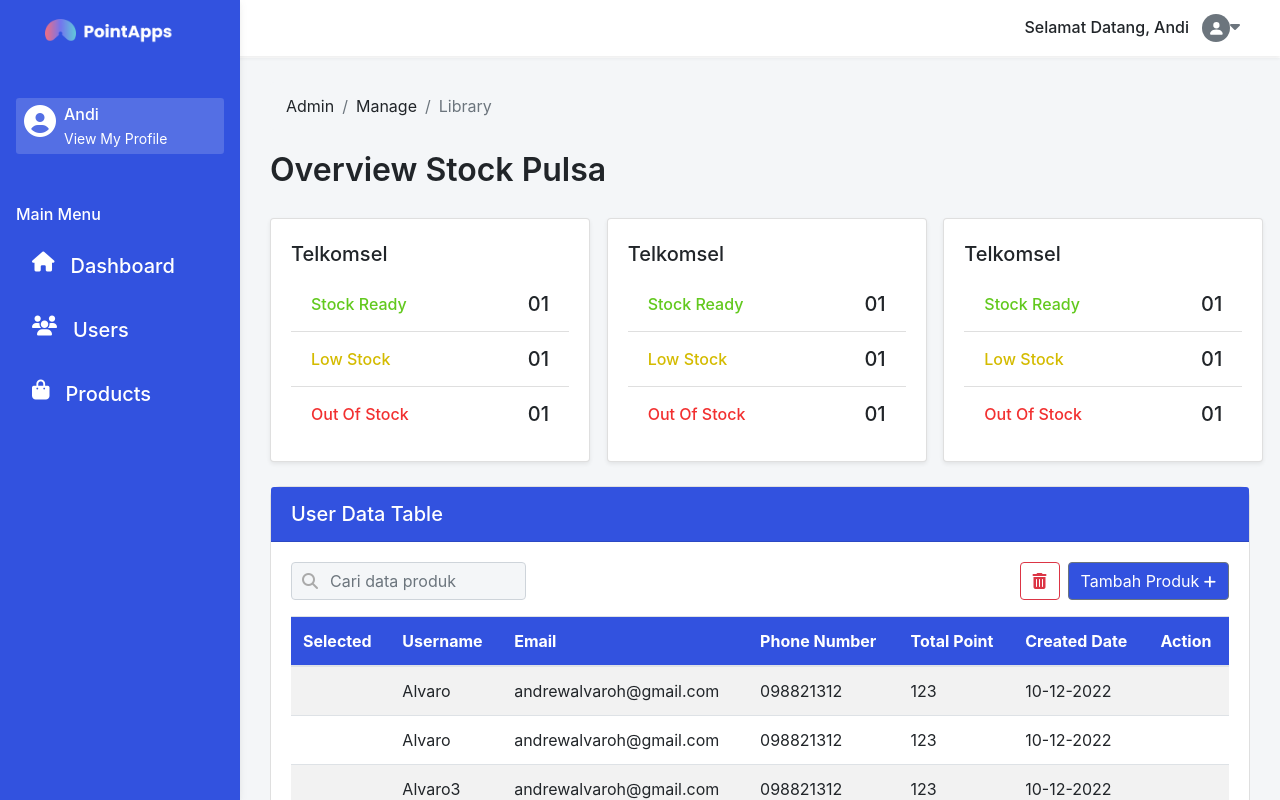
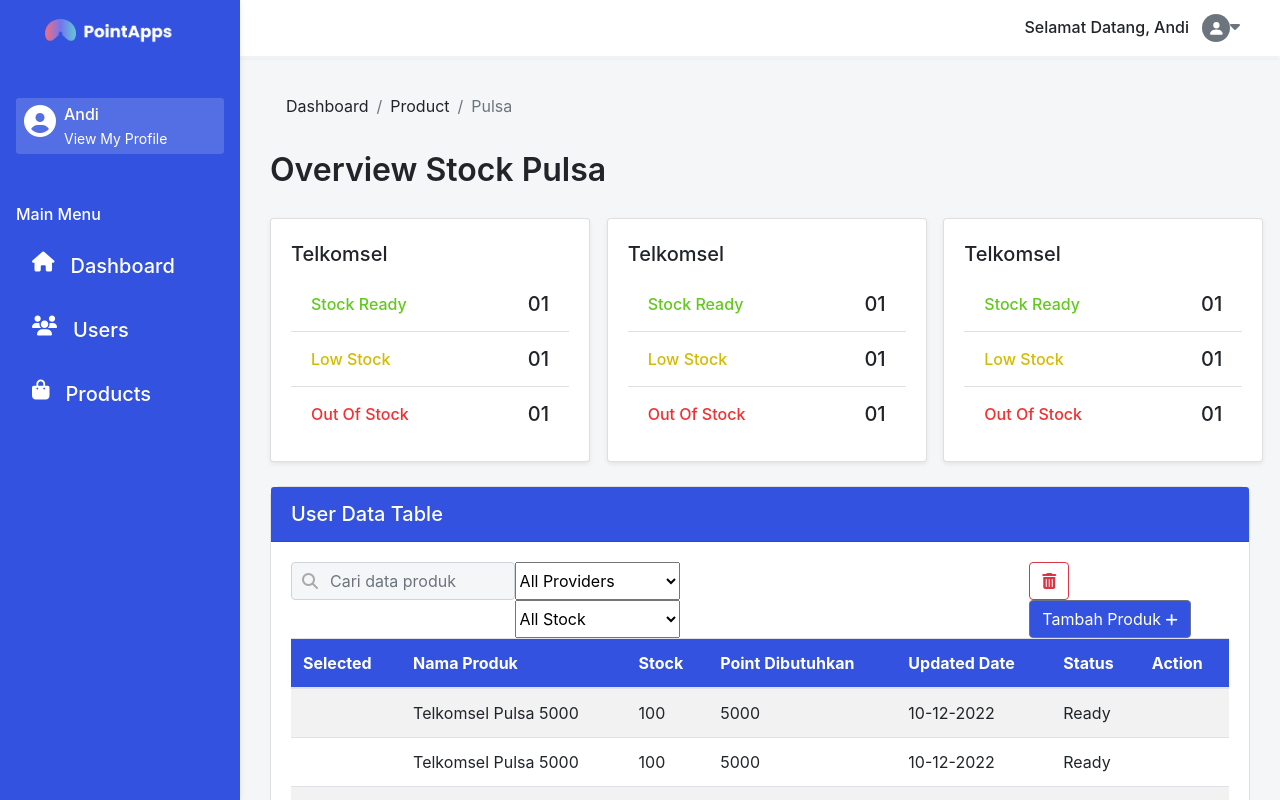
Before and after one commit to kelompok38CapstoneProject/Vue-loyalty-point, a Nuxt app: page /products in a window 1280 px wide. Shown: the top 800 px of the page. Built offline with nearby package versions, Linux system fonts and the light colour scheme.

Commit message:
styling header modal, dropdown table

```diff
--- a/components/DataTableProduct.vue
+++ b/components/DataTableProduct.vue
@@ -20,6 +20,29 @@
               />
             </div>
           </div>
+          <div style="margin-right: 200px">
+            <select
+              class="form-select"
+              aria-label="Default select example"
+              style="width: 165px; height: 38px"
+            >
+              <option selected>All Providers</option>
+              <option value="1">Telkomsel</option>
+              <option value="2">IM3</option>
+              <option value="3">XL</option>
+            </select>
+
+            <select
+              class="form-select"
+              aria-label="Default select example"
+              style="width: 165px; height: 38px"
+            >
+              <option selected>All Stock</option>
+              <option value="1">Ready</option>
+              <option value="2">Low Stock</option>
+              <option value="3">Out of Stock</option>
+            </select>
+          </div>
 
           <div>
             <span class="mr-2">
@@ -37,9 +60,7 @@
             ></b-button>
 
             <b-modal id="bv-modal-example" hide-footer>
-              <template #modal-title style="background-color: #3252df">
-                Tambah Products
-              </template>
+              <template #modal-title> Tambah Products </template>
               <div class="d-block text-center">
                 <b-form-input
                   id="inline-form-input-name"
@@ -150,7 +171,7 @@
 
         <section class="d-flex justify-content-between align-items-center mt-5">
           <div>
-            <h6>Page {{ currentPage }}</h6>
+            <h6>Show per page {{ currentPage }}</h6>
           </div>
 
           <b-pagination
@@ -174,84 +195,84 @@
       modes: ['multi', 'single', 'range'],
       fields: [
         'selected',
-        'Username',
-        'Email',
-        'PhoneNumber',
-        'TotalPoint',
-        'CreatedDate',
+        'NamaProduk',
+        'Stock',
+        'PointDibutuhkan',
+        'UpdatedDate',
+        'Status',
         'Action',
       ],
       items: [
         {
           No: 1,
-          Username: 'Alvaro',
-          Email: 'andrewalvaroh@gmail.com',
-          PhoneNumber: '098821312',
-          TotalPoint: '123',
-          CreatedDate: '10-12-2022',
+          NamaProduk: 'Telkomsel Pulsa 5000',
+          Stock: '100',
+          PointDibutuhkan: '5000',
+          UpdatedDate: '10-12-2022',
+          Status: 'Ready',
           provider: 'xl',
         },
         {
           No: 2,
-          Username: 'Alvaro',
-          Email: 'andrewalvaroh@gmail.com',
-          PhoneNumber: '098821312',
-          TotalPoint: '123',
-          CreatedDate: '10-12-2022',
+          NamaProduk: 'Telkomsel Pulsa 5000',
+          Stock: '100',
+          PointDibutuhkan: '5000',
+          UpdatedDate: '10-12-2022',
+          Status: 'Ready',
           provider: 'xx',
         },
         {
           No: 3,
-          Username: 'Alvaro3',
-          Email: 'andrewalvaroh@gmail.com',
-          PhoneNumber: '098821312',
-          TotalPoint: '123',
-          CreatedDate: '10-12-2022',
+          NamaProduk: 'Telkomsel Pulsa 5000',
+          Stock: '100',
+          PointDibutuhkan: '5000',
+          UpdatedDate: '10-12-2022',
+          Status: 'Ready',
           provider: 'xl',
         },
         {
           No: 4,
-          Username: 'Alvaro4',
-          Email: 'andrewalvaroh@gmail.com',
-          PhoneNumber: '098821312',
-          TotalPoint: '123',
-          CreatedDate: '10-12-2022',
+          NamaProduk: 'Telkomsel Pulsa 5000',
+          Stock: '100',
+          PointDibutuhkan: '5000',
+          UpdatedDate: '10-12-2022',
+          Status: 'Ready',
           provider: 'xl',
         },
         {
           No: 5,
-          Username: 'Alvaro5',
-          Email: 'andrewalvaroh@gmail.com',
-          PhoneNumber: '098821312',
-          TotalPoint: '123',
-          CreatedDate: '10-12-2022',
+          NamaProduk: 'Telkomsel Pulsa 5000',
+          Stock: '100',
+          PointDibutuhkan: '5000',
+          UpdatedDate: '10-12-2022',
+          Status: 'Ready',
           provider: 'xl',
         },
         {
           No: 6,
-          Username: 'Alvaro6',
-          Email: 'andrewalvaroh@gmail.com',
-          PhoneNumber: '098821312',
-          TotalPoint: '123',
-          CreatedDate: '10-12-2022',
+          NamaProduk: 'Telkomsel Pulsa 5000',
+          Stock: '100',
+          PointDibutuhkan: '5000',
+          UpdatedDate: '10-12-2022',
+          Status: 'Ready',
           provider: 'xl',
         },
         {
           No: 7,
-          Username: 'Alvaro7',
-          Email: 'andrewalvaroh@gmail.com',
-          PhoneNumber: '098821312',
-          TotalPoint: '123',
-          CreatedDate: '10-12-2022',
+          NamaProduk: 'Telkomsel Pulsa 5000',
+          Stock: '100',
+          PointDibutuhkan: '5000',
+          UpdatedDate: '10-12-2022',
+          Status: 'Ready',
           provider: 'xl',
         },
         {
           No: 8,
-          Username: 'Alvaro8',
-          Email: 'andrewalvaroh@gmail.com',
-          PhoneNumber: '098821312',
-          TotalPoint: '123',
-          CreatedDate: '10-12-2022',
+          NamaProduk: 'Telkomsel Pulsa 5000',
+          Stock: '100',
+          PointDibutuhkan: '5000',
+          UpdatedDate: '10-12-2022',
+          Status: 'Ready',
           provider: 'xx',
         },
       ],
@@ -277,3 +298,12 @@
   },
 }
 </script>
+<style>
+.modal-header {
+  color: white;
+  background-color: #3252df;
+}
+.close {
+  color: white;
+}
+</style>
--- a/components/DataTableUsers.vue
+++ b/components/DataTableUsers.vue
@@ -15,7 +15,7 @@
               <input
                 type="text"
                 class="form-control"
-                placeholder="Cari data produk"
+                placeholder="Cari data customer"
                 style="background-color: #f4f6f8"
               />
             </div>
@@ -32,7 +32,7 @@
               id="show-btn"
               @click="$bvModal.show('bv-modal-example')"
               style="background-color: #3252df !important; color: white"
-              >Tambah Produk
+              >Tambah User
               <span class="text-sm"><i class="fas fa-plus"></i></span
             ></b-button>
 
@@ -44,48 +44,32 @@
                 <b-form-input
                   id="inline-form-input-name"
                   class="mb-2 mr-sm-2 mb-sm-0"
-                  placeholder="Nama Products"
-                ></b-form-input>
-                <br />
-                <b-form-select
-                  v-model="selected"
-                  :options="options1"
-                  class="mb-3"
-                  placeholder="Provider"
-                >
-                  <!-- This slot appears above the options from 'options' prop -->
-                  <template #first>
-                    <b-form-select-option :value="null" disabled
-                      >Provider</b-form-select-option
-                    >
-                  </template>
-                </b-form-select>
-                <br />
-                <b-form-input
-                  id="inline-form-input-name"
-                  class="mb-2 mr-sm-2 mb-sm-0"
-                  placeholder="Stock"
+                  placeholder="Nama Lengkap"
                 ></b-form-input>
                 <br />
                 <b-form-input
                   id="inline-form-input-name"
                   class="mb-2 mr-sm-2 mb-sm-0"
-                  placeholder="Point dibutuhkan"
+                  placeholder="Email"
                 ></b-form-input>
                 <br />
-                <b-form-select
-                  v-model="selected"
-                  :options="options2"
-                  class="mb-3"
-                  placeholder="Provider"
-                >
-                  <!-- This slot appears above the options from 'options' prop -->
-                  <template #first>
-                    <b-form-select-option :value="null" disabled
-                      >Status Product</b-form-select-option
-                    >
-                  </template>
-                </b-form-select>
+                <b-form-input
+                  id="inline-form-input-name"
+                  class="mb-2 mr-sm-2 mb-sm-0"
+                  placeholder="Phone Number"
+                ></b-form-input>
+                <br />
+                <b-form-input
+                  id="inline-form-input-name"
+                  class="mb-2 mr-sm-2 mb-sm-0"
+                  placeholder="Password"
+                ></b-form-input>
+                <br />
+                <b-form-input
+                  id="inline-form-input-name"
+                  class="mb-2 mr-sm-2 mb-sm-0"
+                  placeholder="Point"
+                ></b-form-input>
                 <br />
               </div>
               <section class="d-flex mt-3">
@@ -134,7 +118,7 @@
 
         <section class="d-flex justify-content-between align-items-center mt-5">
           <div>
-            <h6>Page {{ currentPage }}</h6>
+            <h6>Show per page {{ currentPage }}</h6>
           </div>
 
           <b-pagination
@@ -253,3 +237,12 @@
   },
 }
 </script>
+<style>
+.modal-header {
+  color: white;
+  background-color: #3252df;
+}
+.close {
+  color: white;
+}
+</style>
--- a/pages/products/index.vue
+++ b/pages/products/index.vue
@@ -18,15 +18,15 @@
     return {
       items: [
         {
-          text: 'Admin',
+          text: 'Dashboard',
           href: '#',
         },
         {
-          text: 'Manage',
+          text: 'Product',
           href: '#',
         },
         {
-          text: 'Library',
+          text: 'Pulsa',
           active: true,
         },
       ],
```
